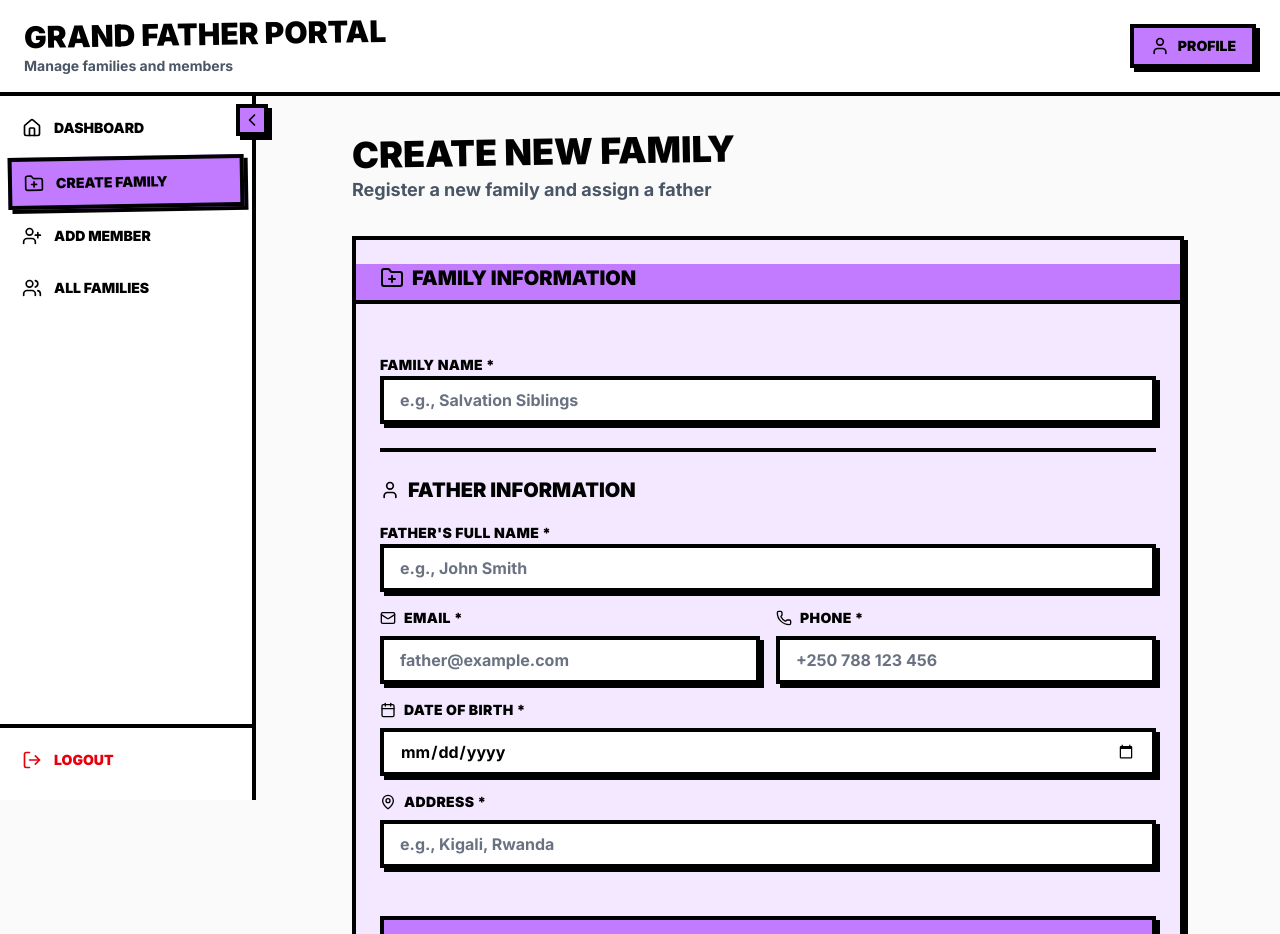
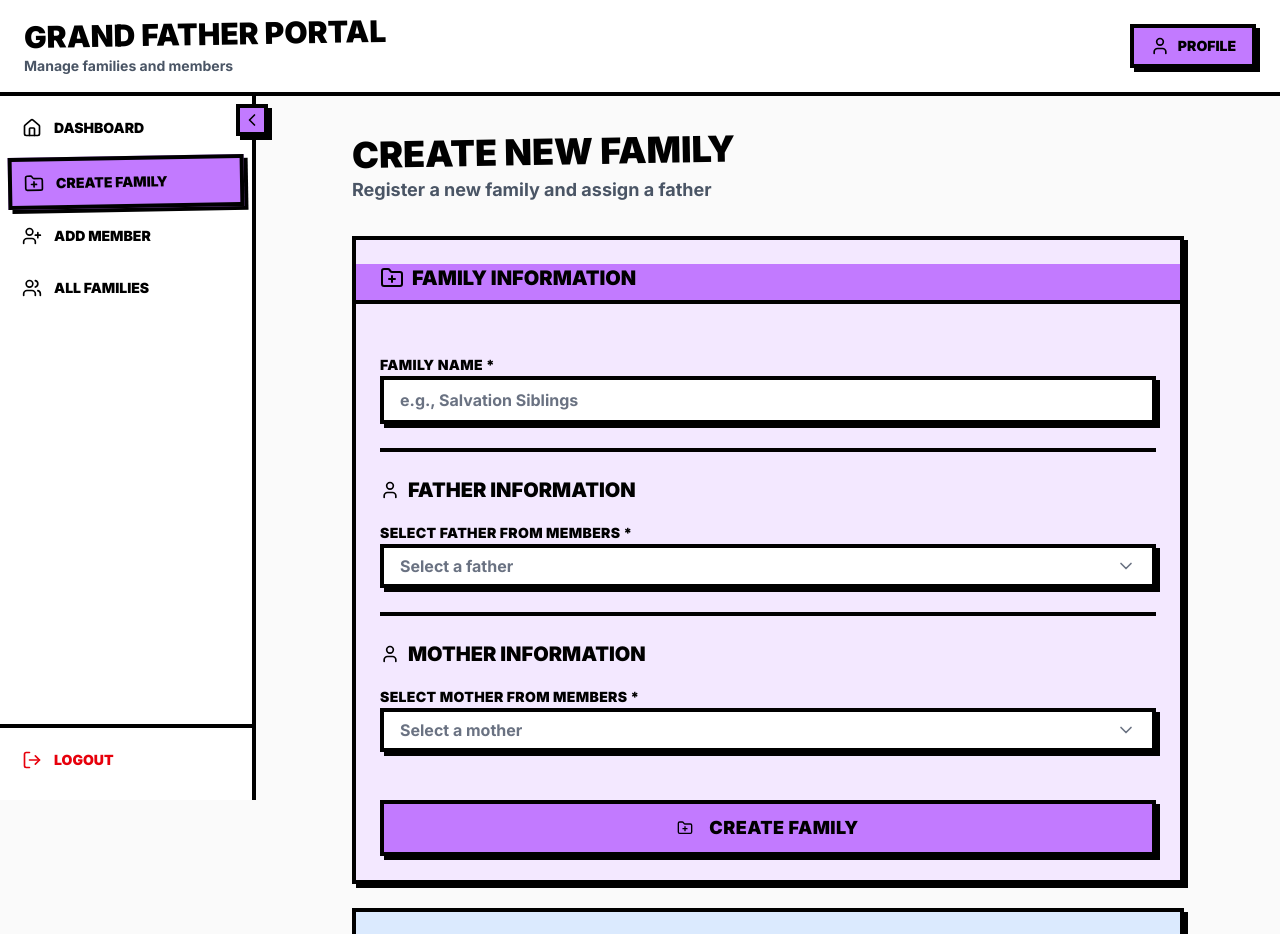
Before and after one commit to RCA-SDA/rca-sda-web-frontend, a Next.js app: page /users/grand_father/create-family in a window 1280 px wide. Shown: the top 934 px of the page. Built offline with nearby package versions, Linux system fonts and the light colour scheme.

Commit message:
feat[grand father] : create family fields fixtures

```diff
--- a/app/users/grand_father/create-family/page.tsx
+++ b/app/users/grand_father/create-family/page.tsx
@@ -1,36 +1,78 @@
 'use client';
 
-import { useState } from 'react';
+import { useState, useEffect } from 'react';
 import { Card, CardContent, CardHeader, CardTitle } from '@/components/ui/card';
 import { Button } from '@/components/ui/button';
 import { Input } from '@/components/ui/input';
 import { Label } from '@/components/ui/label';
+import { Select, SelectContent, SelectItem, SelectTrigger, SelectValue } from '@/components/ui/select';
 import {
   FolderPlus,
   User,
-  Mail,
-  Phone,
-  Calendar,
-  MapPin,
   CheckCircle,
   AlertCircle
 } from 'lucide-react';
 
+interface Member {
+  id: string;
+  name: string;
+  email: string;
+  phone: string;
+  gender: string;
+}
+
 export default function CreateFamilyPage() {
   const [formData, setFormData] = useState({
     familyName: '',
-    fatherName: '',
-    fatherEmail: '',
-    fatherPhone: '',
-    fatherDOB: '',
-    address: '',
+    fatherId: '',
+    motherId: '',
   });
 
+  const [members, setMembers] = useState<Member[]>([]);
+  const [isLoadingMembers, setIsLoadingMembers] = useState(true);
   const [isSubmitting, setIsSubmitting] = useState(false);
   const [submitStatus, setSubmitStatus] = useState<'idle' | 'success' | 'error'>('idle');
 
+  // Fetch members list
+  useEffect(() => {
+    const fetchMembers = async () => {
+      try {
+        setIsLoadingMembers(true);
+        // Simulate API call - replace with actual API endpoint
+        await new Promise(resolve => setTimeout(resolve, 1000));
+
+        // Mock data - replace with actual API response
+        const mockMembers: Member[] = [
+          { id: '1', name: 'John Doe', email: 'john@example.com', phone: '+250 788 111 111', gender: 'male' },
+          { id: '2', name: 'Michael Smith', email: 'michael@example.com', phone: '+250 788 222 222', gender: 'male' },
+          { id: '3', name: 'David Johnson', email: 'david@example.com', phone: '+250 788 333 333', gender: 'male' },
+          { id: '4', name: 'Robert Brown', email: 'robert@example.com', phone: '+250 788 444 444', gender: 'male' },
+          { id: '5', name: 'Jane Doe', email: 'jane@example.com', phone: '+250 788 555 555', gender: 'female' },
+          { id: '6', name: 'Sarah Smith', email: 'sarah@example.com', phone: '+250 788 666 666', gender: 'female' },
+          { id: '7', name: 'Emily Johnson', email: 'emily@example.com', phone: '+250 788 777 777', gender: 'female' },
+          { id: '8', name: 'Mary Brown', email: 'mary@example.com', phone: '+250 788 888 888', gender: 'female' },
+        ];
+
+        setMembers(mockMembers);
+      } catch (error) {
+        console.error('Error fetching members:', error);
+      } finally {
+        setIsLoadingMembers(false);
+      }
+    };
+
+    fetchMembers();
+  }, []);
+
   const handleInputChange = (e: React.ChangeEvent<HTMLInputElement>) => {
     const { name, value } = e.target;
+    setFormData(prev => ({
+      ...prev,
+      [name]: value
+    }));
+  };
+
+  const handleSelectChange = (name: string, value: string) => {
     setFormData(prev => ({
       ...prev,
       [name]: value
@@ -54,11 +96,8 @@ export default function CreateFamilyPage() {
       setTimeout(() => {
         setFormData({
           familyName: '',
-          fatherName: '',
-          fatherEmail: '',
-          fatherPhone: '',
-          fatherDOB: '',
-          address: '',
+          fatherId: '',
+          motherId: '',
         });
         setSubmitStatus('idle');
       }, 3000);
@@ -141,95 +180,78 @@ export default function CreateFamilyPage() {
                   Father Information
                 </h3>
 
-                <div className="space-y-4">
-                  {/* Father Name */}
                 <div className="space-y-2">
-                    <Label htmlFor="fatherName" className="text-sm font-black uppercase">
-                      Father's Full Name *
+                  <Label htmlFor="fatherId" className="text-sm font-black uppercase">
+                    Select Father from Members *
                   </Label>
-                    <Input
-                      id="fatherName"
-                      name="fatherName"
-                      type="text"
+                  <Select
+                    value={formData.fatherId}
+                    onValueChange={(value) => handleSelectChange('fatherId', value)}
                     required
-                      value={formData.fatherName}
-                      onChange={handleInputChange}
-                      placeholder="e.g., John Smith"
-                      className="h-12 border-4 border-black shadow-[4px_4px_0px_0px_rgba(0,0,0,1)] font-bold"
-                    />
-                  </div>
-
-                  {/* Email and Phone */}
-                  <div className="grid md:grid-cols-2 gap-4">
-                    <div className="space-y-2">
-                      <Label htmlFor="fatherEmail" className="text-sm font-black uppercase flex items-center gap-2">
-                        <Mail className="w-4 h-4" />
-                        Email *
-                      </Label>
-                      <Input
-                        id="fatherEmail"
-                        name="fatherEmail"
-                        type="email"
-                        required
-                        value={formData.fatherEmail}
-                        onChange={handleInputChange}
-                        placeholder="father@example.com"
-                        className="h-12 border-4 border-black shadow-[4px_4px_0px_0px_rgba(0,0,0,1)] font-bold"
-                      />
-                    </div>
-
-                    <div className="space-y-2">
-                      <Label htmlFor="fatherPhone" className="text-sm font-black uppercase flex items-center gap-2">
-                        <Phone className="w-4 h-4" />
-                        Phone *
-                      </Label>
-                      <Input
-                        id="fatherPhone"
-                        name="fatherPhone"
-                        type="tel"
-                        required
-                        value={formData.fatherPhone}
-                        onChange={handleInputChange}
-                        placeholder="+250 788 123 456"
-                        className="h-12 border-4 border-black shadow-[4px_4px_0px_0px_rgba(0,0,0,1)] font-bold"
-                      />
+                  >
+                    <SelectTrigger className="h-12 border-4 border-black shadow-[4px_4px_0px_0px_rgba(0,0,0,1)] font-bold">
+                      <SelectValue placeholder={isLoadingMembers ? "Loading members..." : "Select a father"} />
+                    </SelectTrigger>
+                    <SelectContent className="border-4 border-black">
+                      {isLoadingMembers ? (
+                        <SelectItem value="loading" disabled>Loading members...</SelectItem>
+                      ) : members.length === 0 ? (
+                        <SelectItem value="no-members" disabled>No members available</SelectItem>
+                      ) : (
+                        members.map((member) => (
+                          <SelectItem key={member.id} value={member.id} className="font-bold">
+                            {member.name} - {member.email}
+                          </SelectItem>
+                        ))
+                      )}
+                    </SelectContent>
+                  </Select>
+                  {formData.fatherId && (
+                    <p className="text-sm font-bold text-gray-600 mt-2">
+                      Selected: {members.find(m => m.id === formData.fatherId)?.name}
+                    </p>
+                  )}
                 </div>
               </div>
 
-                  {/* Date of Birth */}
+              {/* Mother Information Section */}
+              <div className="pt-6 border-t-4 border-black">
+                <h3 className="text-xl font-black uppercase mb-4 flex items-center gap-2">
+                  <User className="w-5 h-5" />
+                  Mother Information
+                </h3>
+
                 <div className="space-y-2">
-                    <Label htmlFor="fatherDOB" className="text-sm font-black uppercase flex items-center gap-2">
-                      <Calendar className="w-4 h-4" />
-                      Date of Birth *
+                  <Label htmlFor="motherId" className="text-sm font-black uppercase">
+                    Select Mother from Members *
                   </Label>
-                    <Input
-                      id="fatherDOB"
-                      name="fatherDOB"
-                      type="date"
+                  <Select
+                    value={formData.motherId}
+                    onValueChange={(value) => handleSelectChange('motherId', value)}
                     required
-                      value={formData.fatherDOB}
-                      onChange={handleInputChange}
-                      className="h-12 border-4 border-black shadow-[4px_4px_0px_0px_rgba(0,0,0,1)] font-bold"
-                    />
-                  </div>
-
-                  {/* Address */}
-                  <div className="space-y-2">
-                    <Label htmlFor="address" className="text-sm font-black uppercase flex items-center gap-2">
-                      <MapPin className="w-4 h-4" />
-                      Address *
-                    </Label>
-                    <Input
-                      id="address"
-                      name="address"
-                      type="text"
-                      required
-                      value={formData.address}
-                      onChange={handleInputChange}
-                      placeholder="e.g., Kigali, Rwanda"
-                      className="h-12 border-4 border-black shadow-[4px_4px_0px_0px_rgba(0,0,0,1)] font-bold"
-                    />
-                  </div>
+                  >
+                    <SelectTrigger className="h-12 border-4 border-black shadow-[4px_4px_0px_0px_rgba(0,0,0,1)] font-bold">
+                      <SelectValue placeholder={isLoadingMembers ? "Loading members..." : "Select a mother"} />
+                    </SelectTrigger>
+                    <SelectContent className="border-4 border-black">
+                      {isLoadingMembers ? (
+                        <SelectItem value="loading" disabled>Loading members...</SelectItem>
+                      ) : members.length === 0 ? (
+                        <SelectItem value="no-members" disabled>No members available</SelectItem>
+                      ) : (
+                        members.map((member) => (
+                          <SelectItem key={member.id} value={member.id} className="font-bold">
+                            {member.name} - {member.email}
+                          </SelectItem>
+                        ))
+                      )}
+                    </SelectContent>
+                  </Select>
+                  {formData.motherId && (
+                    <p className="text-sm font-bold text-gray-600 mt-2">
+                      Selected: {members.find(m => m.id === formData.motherId)?.name}
+                    </p>
+                  )}
                 </div>
               </div>
 
@@ -265,7 +287,7 @@ export default function CreateFamilyPage() {
               </li>
               <li className="flex items-start gap-2">
                 <span className="text-purple-600">•</span>
-                <span>Father will receive login credentials via email</span>
+                <span>Both parents will receive login credentials via email</span>
               </li>
               <li className="flex items-start gap-2">
                 <span className="text-purple-600">•</span>
```
Lines whose indentation alone changed are shown as unchanged.
